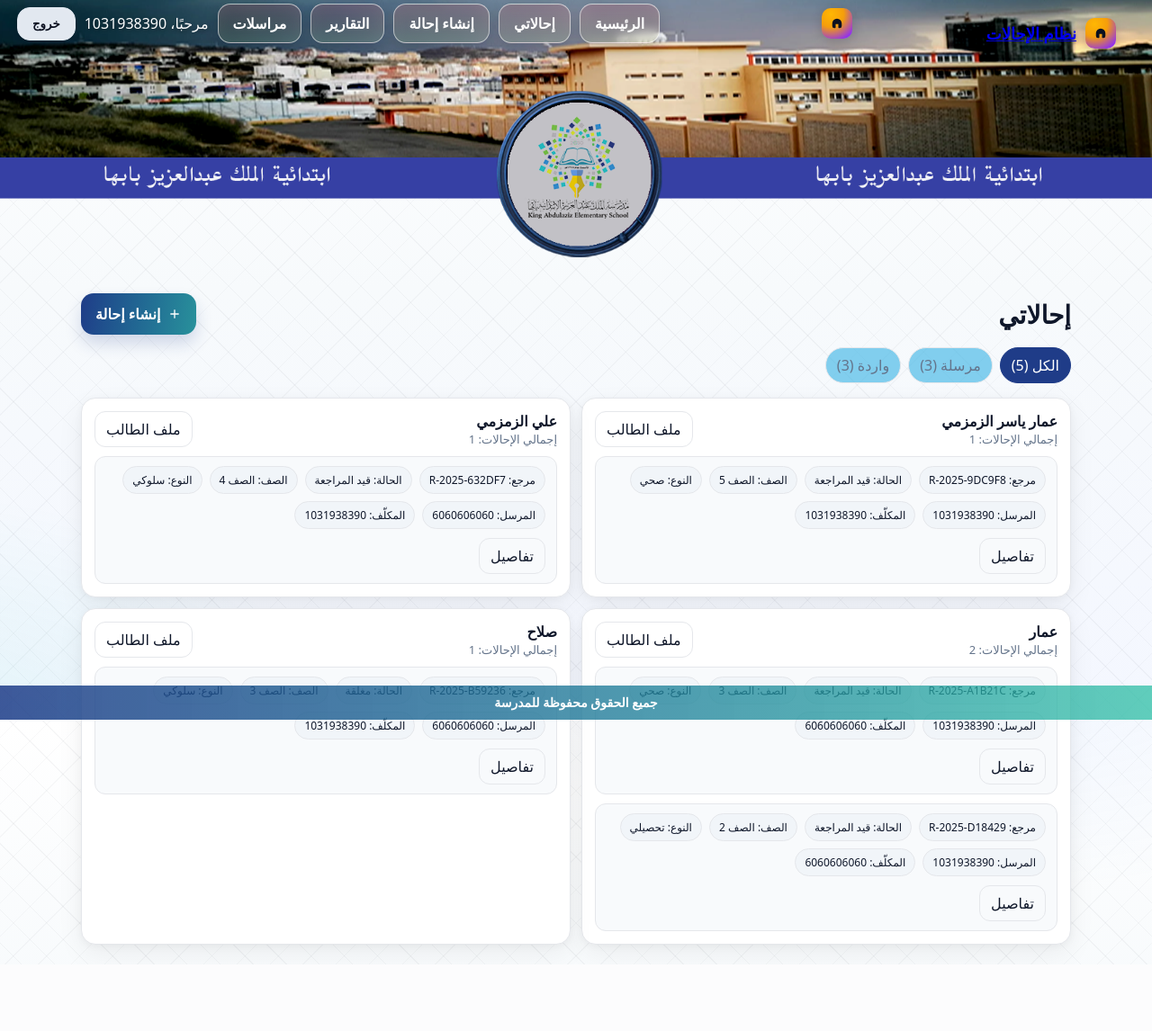
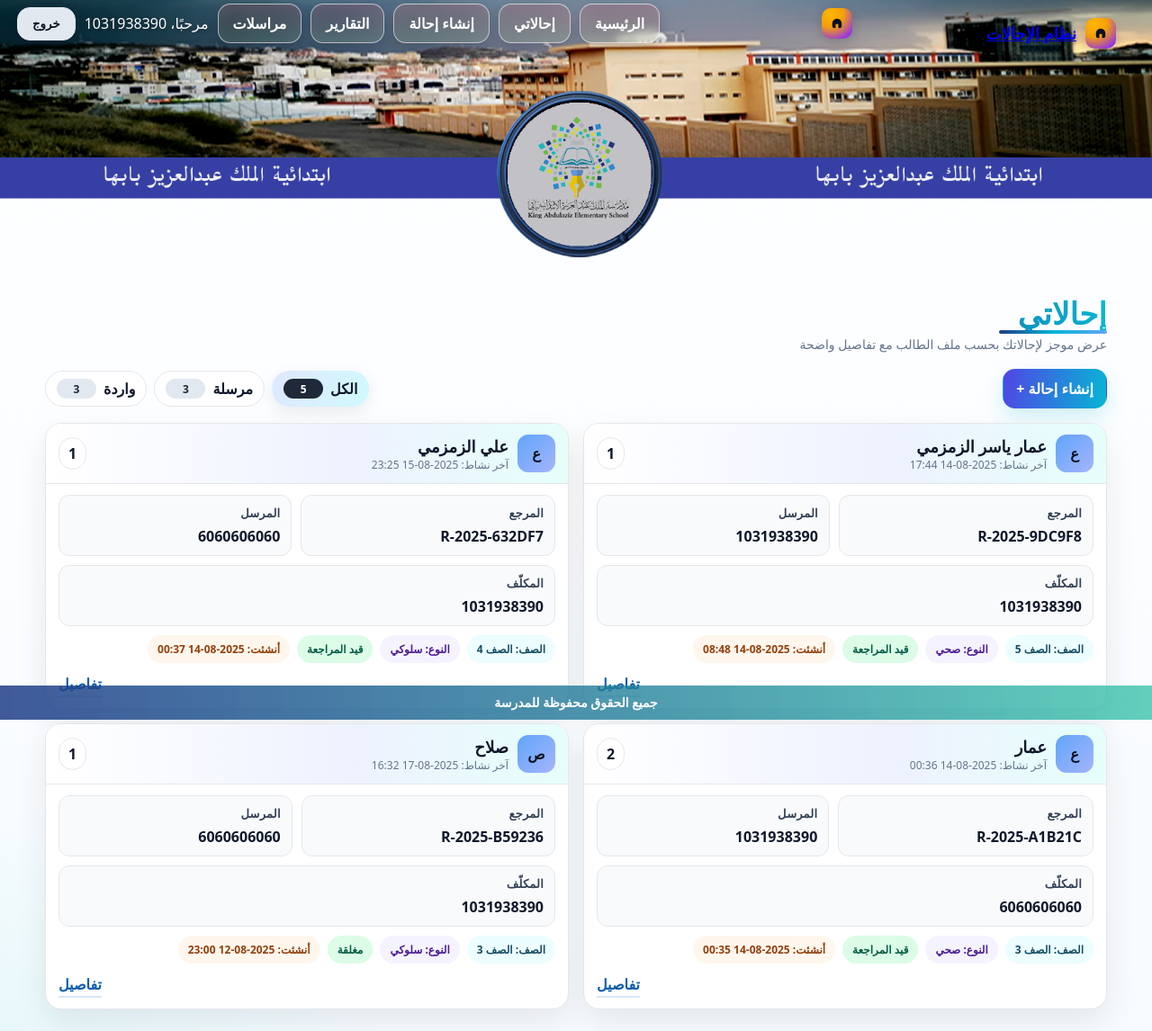
Before and after one commit to yasser-dev2024/kingabdulaziz205, a Django app: page /referrals/ in a window 1280 px wide. Shown: the whole page at 90% size. Before the commit the page ends 1072 px from the top, so only its background shows below. Run offline with Django 5.2, Linux system fonts and the light colour scheme; a user stored in the database is signed in; data comes from the database, SQL or seed files in the repository.

Commit message:
ستايل احالاتي

```diff
--- a/templates/referrals/index.html
+++ b/templates/referrals/index.html
@@ -6,156 +6,176 @@
   <meta name="viewport" content="width=device-width,initial-scale=1">
   <title>إحالاتي</title>
   <style>
-    /* لوحة ألوان لطيفة وفاتحة */
     :root{
-      --brand:#1f3c88;        /* أزرق أساسي */
-      --brand2:#2ebfa5;       /* تركواز مساعد */
-      --accent:#ffb703;       /* لمسة دافئة */
-      --text:#0f172a;         /* نص داكن مريح */
-      --muted:#64748b;        /* نص ثانوي */
+      --brand:#1f3c88;        /* رئيسي */
+      --mint:#06b6d4;         /* مساعد */
+      --sky:#60a5fa;
+      --txt:#0f172a;          /* نص */
+      --muted:#64748b;        /* ثانوي */
       --line:#e5e7eb;         /* حدود */
-      --chip:#f1f5f9;         /* شارة / خلفية خفيفة */
-      --surface:#ffffff;      /* أسطح البطاقات */
-      --surface2:#f8fafc;     /* أسطح باهتة */
+      --bg:#f7fbff;           /* خلفية ناعمة */
+      --card:#ffffff;         /* بطاقات */
+      --chip:#eef2ff;
+      --shadow:0 14px 34px rgba(2,6,23,.08);
+      --r:18px;
     }
 
-    /* خلفية الصفحة: أبيض مموج + توهجات رقيقة + شبكة متقاطعة شفافة جداً */
+    /* خلفية لطيفة */
     body{
-      margin:0;
-      color:var(--text);
+      margin:0; color:var(--txt);
       font-family:system-ui,-apple-system,Segoe UI,Roboto,Tajawal,Arial;
       background:
-        /* توهج أزرق لطيف أعلى يمين */
-        radial-gradient(1000px 520px at 85% -15%, rgba(59,130,246,.10), transparent 60%),
-        /* توهج تركواز أسفل يسار */
-        radial-gradient(900px 560px at -10% 110%, rgba(45,212,191,.12), transparent 60%),
-        /* خطوط متقاطعة ناعمة */
-        repeating-linear-gradient(45deg, rgba(2,6,23,.035) 0 1px, transparent 1px 26px),
-        repeating-linear-gradient(-45deg, rgba(2,6,23,.028) 0 1px, transparent 1px 26px),
-        /* تموّج أبيض من الأعلى للأسفل */
-        linear-gradient(180deg, #ffffff, #f7fafc 40%, #f4f7ff);
-      background-attachment: fixed,fixed,fixed,fixed,fixed;
+        radial-gradient(1200px 580px at 90% -10%, rgba(99,102,241,.09), transparent 60%),
+        radial-gradient(1000px 650px at -10% 110%, rgba(45,212,191,.12), transparent 60%),
+        linear-gradient(180deg,#fff, var(--bg));
+      min-height:100dvh;
     }
+    .wrap{max-width:1180px; margin:auto; padding:24px 14px}
 
-    .wrap{max-width:1100px;margin:auto;padding:22px 16px}
-    .head{display:flex;align-items:center;justify-content:space-between;gap:10px;margin:6px 0 14px}
-    .head h1{margin:0;font-size:clamp(20px,3vw,28px);color:var(--text)}
+    /* ===== عنوان الصفحة ===== */
+    .page-head{display:flex; align-items:end; justify-content:space-between; gap:12px; flex-wrap:wrap; margin:8px 0 18px}
+    .page-title{margin:0; font-weight:900; letter-spacing:.2px; line-height:1.1;
+      font-size:clamp(22px,3.6vw,34px);
+      background:linear-gradient(90deg,var(--brand),var(--mint));
+      -webkit-background-clip:text; background-clip:text; color:transparent}
+    .page-sub{margin:2px 0 0; color:var(--muted); font-size:14px}
+    .underline{height:4px; background:linear-gradient(90deg,var(--brand),var(--mint),var(--sky)); border-radius:999px; width:120px}
 
-    .btn{appearance:none;border:none;border-radius:14px;padding:12px 16px;font-weight:800;cursor:pointer;text-decoration:none;display:inline-flex;align-items:center;gap:8px}
-    .btn-primary{
-      color:#fff;
-      background:linear-gradient(100deg,var(--brand) 0%, color-mix(in srgb,var(--brand2) 65%, var(--brand) 35%) 100%);
-      box-shadow:0 10px 18px rgba(31,60,136,.18);
+    /* أزرار وفلاتر */
+    .topbar{display:flex; align-items:center; justify-content:space-between; gap:10px; flex-wrap:wrap; margin:6px 0 16px}
+    .btn{appearance:none; border:1px solid var(--line); background:#fff; color:var(--txt);
+         border-radius:14px; padding:10px 14px; font-weight:800; text-decoration:none; display:inline-flex; gap:8px; align-items:center; transition:.15s}
+    .btn:hover{transform:translateY(-1px); background:#f8fafc}
+    .btn-primary{color:#fff; background:linear-gradient(100deg,#4f46e5 0%, var(--mint) 100%); border-color:transparent; box-shadow:0 10px 22px rgba(6,182,212,.18)}
+
+    .tabs{display:flex; gap:8px; align-items:center; flex-wrap:wrap}
+    .tab{padding:8px 12px; border-radius:999px; border:1px solid var(--line); background:#fff; color:var(--txt); text-decoration:none; font-weight:800; display:inline-flex; gap:8px; align-items:center}
+    .badge{min-width:28px; height:22px; border-radius:999px; display:inline-grid; place-items:center; padding:0 8px; font-size:12px; font-weight:900; color:#1f2937; background:#e2e8f0}
+    .tab.is-active{background:linear-gradient(120deg,#e0e7ff,#cffafe); border-color:transparent; box-shadow:0 6px 18px rgba(15,23,42,.08)}
+    .tab.is-active .badge{background:#1f2937; color:#fff}
+
+    /* ===== شبكة البطاقات ===== */
+    .grid{display:grid; grid-template-columns:repeat(2,minmax(0,1fr)); gap:16px}
+    @media (max-width:900px){ .grid{grid-template-columns:1fr} }
+
+    .card{
+      position:relative; background:var(--card); border:1px solid var(--line);
+      border-radius:var(--r); overflow:hidden; box-shadow:var(--shadow);
     }
-    .btn-ghost{
-      background:transparent;color:var(--text);text-decoration:none;
-      border-radius:12px;border:1px solid var(--line);padding:8px 12px
+    /* رأس ملون واضح */
+    .card-header{
+      display:grid; grid-template-columns:auto 1fr auto; gap:10px; align-items:center;
+      padding:12px 14px;
+      background:linear-gradient(90deg,#ffffff 0%, #eef2ff 60%, #e6fffb 100%);
+      border-bottom:1px solid var(--line);
     }
+    .avatar{
+      width:42px; height:42px; border-radius:12px; display:grid; place-items:center;
+      background:linear-gradient(135deg,#60a5fa,#a5b4fc); color:#0b1220; font-weight:900
+    }
+    .student-name{margin:0; font-size:18px; font-weight:900}
+    .small-note{font-size:12px; color:var(--muted)}
+    .counter{font-weight:900; padding:6px 10px; border-radius:999px; background:#fff; border:1px solid var(--line)}
 
-    /* تبويبات */
-    .tabs{display:flex;gap:8px;margin:10px 0 16px;flex-wrap:wrap}
-    .tab{
-      padding:8px 12px;border-radius:999px;text-decoration:none;
-      color:var(--muted);border:1px solid var(--line);background:#47b9e7aa
-    }
-    .tab.active{background:var(--brand);color:#fff;border-color:var(--brand)}
+    .card-body{padding:12px 14px}
 
-    /* شبكة البطاقات */
-    .grid{display:grid;gap:12px}
-    @media(min-width:700px){.grid{grid-template-columns:1fr 1fr}}
+    /* صفوف معلومات بعناوين واضحة */
+    .row{display:flex; flex-wrap:wrap; gap:10px}
+    .info{flex:1 1 auto; min-width:180px; border:1px solid var(--line); background:#f8fafc; border-radius:12px; padding:10px 12px}
+    .info h4{margin:0 0 6px; font-size:13px; color:#334155; letter-spacing:.2px}
+    .info .v{font-weight:900}
 
-    /* بطاقة أنيقة فاتحة */
-    .card{
-      background:var(--surface);
-      border:1px solid var(--line);
-      border-radius:16px;
-      padding:14px;
-      box-shadow:
-        0 10px 30px rgba(2,6,23,.06),
-        0 2px 8px rgba(2,6,23,.04);
-    }
+    /* شارات */
+    .chips{display:flex; gap:8px; flex-wrap:wrap; margin-top:10px}
+    .chip{padding:6px 10px; border-radius:999px; font-size:12px; font-weight:900; border:1px solid var(--line)}
+    .chip-grade{background:#ecfeff; color:#164e63; border-color:transparent}
+    .chip-type{background:#f5f3ff; color:#4c1d95; border-color:transparent}
+    .chip-status{background:#dcfce7; color:#065f46; border-color:transparent}
+    .chip-ref{background:#fff7ed; color:#92400e; border-color:transparent}
 
-    .row{display:flex;align-items:center;justify-content:space-between;gap:12px;flex-wrap:wrap}
-    .muted{color:var(--muted);font-size:13px}
+    .actions{margin-top:12px; display:flex; justify-content:flex-end}
+    .link{color:#0b5cab; font-weight:900; text-decoration:none; border-bottom:2px solid rgba(11,92,171,.15); padding-bottom:2px}
+    .link:hover{color:#0a4c8f; border-bottom-color:#0a4c8f}
 
-    /* شارات التفاصيل */
-    .pill{
-      display:inline-flex;align-items:center;gap:6px;padding:6px 10px;border-radius:999px;
-      border:1px solid var(--line);font-size:12px;color:var(--text);background:var(--chip)
-    }
-
-    /* حالة عدم وجود بيانات */
-    .empty{
-      background:var(--surface2);
-      border:1px dashed var(--line);
-      border-radius:16px;padding:22px;text-align:center;color:var(--muted)
-    }
-
-    /* داخل البطاقة: قائمة إحالات الطالب */
-    .refs{display:flex;flex-direction:column;gap:10px;margin-top:10px}
-    .ref-row{
-      display:flex;align-items:center;justify-content:space-between;gap:10px;flex-wrap:wrap;
-      background:var(--surface2);
-      border:1px solid var(--line);
-      border-radius:12px;padding:10px 12px;
-    }
-    .ref-meta{display:flex;gap:8px;flex-wrap:wrap}
+    .empty{padding:18px; text-align:center; color:var(--muted); background:#fff; border:1px dashed var(--line); border-radius:16px}
   </style>
 </head>
 <body>
   {% include 'header.html' %}
 
   <div class="wrap">
-    <div class="head">
-      <h1>إحالاتي</h1>
-      <a class="btn btn-primary" href="/referrals/new/">
-        <svg width="16" height="16" viewBox="0 0 24 24" aria-hidden="true"><path fill="currentColor" d="M11 11V5h2v6h6v2h-6v6h-2v-6H5v-2z"/></svg>
-        إنشاء إحالة
+    <header class="page-head" aria-label="عنوان الصفحة">
+      <div>
+        <h1 class="page-title">إحالاتي</h1>
+        <div class="underline" aria-hidden="true"></div>
+        <p class="page-sub">عرض موجز لإحالاتك بحسب ملف الطالب مع تفاصيل واضحة</p>
+      </div>
+    </header>
+
+    <div class="topbar">
+      <a class="btn btn-primary" href="{% url 'referrals:new' %}">إنشاء إحالة +</a>
+
+      <nav class="tabs" role="tablist" aria-label="تصفية الإحالات">
+        <a class="tab {% if scope == 'all' %}is-active{% endif %}" href="{% url 'referrals:index' %}?scope=all">
+          الكل <span class="badge">{{ counts.all }}</span>
         </a>
+        <a class="tab {% if scope == 'sent' %}is-active{% endif %}" href="{% url 'referrals:index' %}?scope=sent">
+          مرسلة <span class="badge">{{ counts.sent }}</span>
+        </a>
+        <a class="tab {% if scope == 'inbox' %}is-active{% endif %}" href="{% url 'referrals:index' %}?scope=inbox">
+          واردة <span class="badge">{{ counts.inbox }}</span>
+        </a>
+      </nav>
     </div>
 
-    <!-- تبويبات العرض -->
-    <div class="tabs" role="tablist" aria-label="تصفية الإحالات">
-      <a class="tab {% if scope == 'all' %}active{% endif %}" href="?scope=all">الكل ({{ counts.all }})</a>
-      <a class="tab {% if scope == 'sent' %}active{% endif %}" href="?scope=sent">مرسلة ({{ counts.sent }})</a>
-      <a class="tab {% if scope == 'inbox' %}active{% endif %}" href="?scope=inbox">واردة ({{ counts.inbox }})</a>
+    {% if groups %}
+      <section class="grid" aria-label="بطاقات ملفات الطلاب">
+        {% for g in groups %}
+          {% with latest=g.referrals.0 %}
+          <article class="card">
+            <header class="card-header">
+              <div class="avatar" aria-hidden="true">{{ g.student_name|default:"?"|slice:":1" }}</div>
+              <div>
+                <h3 class="student-name">{{ g.student_name }}</h3>
+                <div class="small-note">آخر نشاط: {{ latest.updated_at|date:"Y-m-d H:i" }}</div>
               </div>
+              <div class="counter" title="إجمالي الإحالات">{{ g.referrals|length }}</div>
+            </header>
 
-    <div class="grid">
-      {% for g in groups %}
-        <div class="card">
-          <div class="row">
-            <div>
-              <strong style="font-size:16px">{{ g.student_name }}</strong>
-              <div class="muted">إجمالي الإحالات: {{ g.referrals|length }}</div>
+            <div class="card-body">
+              <div class="row" aria-label="معلومات أساسية">
+                <div class="info">
+                  <h4>المرجع</h4>
+                  <div class="v">{{ latest.reference }}</div>
                 </div>
-            <div class="row" style="gap:8px">
-              {% if g.key %}
-                <a class="btn-ghost" href="{% url 'referrals:student_file' g.key %}">ملف الطالب</a>
-              {% endif %}
+                <div class="info">
+                  <h4>المرسل</h4>
+                  <div class="v">{{ latest.created_by.username }}</div>
+                </div>
+                <div class="info">
+                  <h4>المكلّف</h4>
+                  <div class="v">{{ latest.assignee.username|default:"—" }}</div>
                 </div>
               </div>
 
-          <div class="refs">
-            {% for r in g.referrals %}
-              <div class="ref-row">
-                <div class="ref-meta">
-                  <span class="pill">مرجع: {{ r.reference }}</span>
-                  <span class="pill">الحالة: {{ r.get_status_display }}</span>
-                  <span class="pill">الصف: {{ r.get_grade_display }}</span>
-                  <span class="pill">النوع: {{ r.get_referral_type_display }}</span>
-                  <span class="pill">المرسل: {{ r.created_by.username }}</span>
-                  {% if r.assignee %}<span class="pill">المكلّف: {{ r.assignee.username }}</span>{% endif %}
+              <div class="chips" aria-label="تصنيف">
+                <span class="chip chip-grade">الصف: {{ latest.get_grade_display }}</span>
+                <span class="chip chip-type">النوع: {{ latest.get_referral_type_display }}</span>
+                <span class="chip chip-status">{{ latest.get_status_display }}</span>
+                <span class="chip chip-ref">أنشئت: {{ latest.created_at|date:"Y-m-d H:i" }}</span>
               </div>
-                <a class="btn-ghost" href="{% url 'referrals:detail' r.pk %}">تفاصيل</a>
-              </div>
-            {% endfor %}
+
+              <div class="actions">
+                <a class="link" href="{% url 'referrals:detail' latest.pk %}">تفاصيل</a>
               </div>
             </div>
-      {% empty %}
-        <div class="empty">لا توجد إحالات لعرضها حالياً.</div>
+          </article>
+          {% endwith %}
         {% endfor %}
-    </div>
+      </section>
+    {% else %}
+      <div class="empty">لا توجد إحالات لعرضها.</div>
+    {% endif %}
   </div>
 
   {% include 'footer.html' %}
```
Lines whose indentation alone changed are shown as unchanged.
